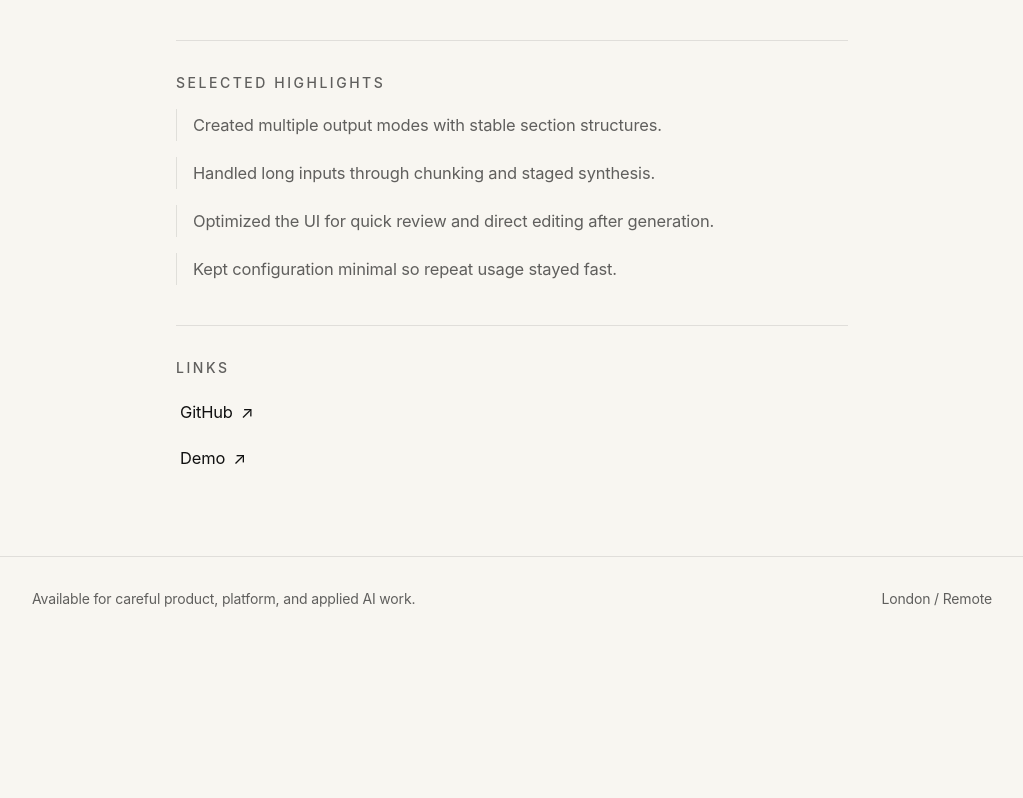
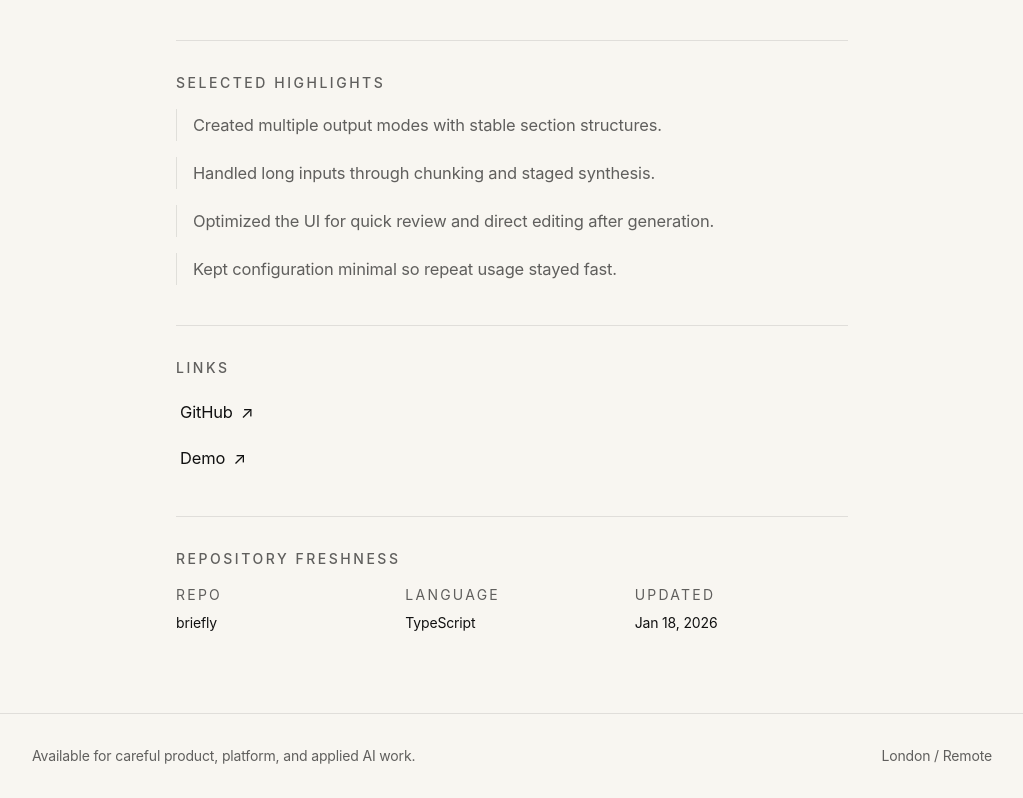
Before and after one commit to Peippo1/portfolio-site, a Next.js app: page /projects/briefly in a window 1280 px wide. Shown: the part 1278-2076 px from the top of the page, without its empty margins (128-1151 px from the left). Before the commit the page ends 1919 px from the top, so only its background shows below. Built offline with nearby package versions, Linux system fonts and the light colour scheme.

Commit message:
Add homepage + featured projects

```diff
--- a/src/app/projects/[slug]/page.tsx
+++ b/src/app/projects/[slug]/page.tsx
@@ -3,6 +3,10 @@ import Link from "next/link";
 import { notFound } from "next/navigation";
 import { Container } from "@/components/ui/container";
 import { getProjectBySlug, projects } from "@/data/projects";
+import {
+  formatRepositoryDate,
+  getProjectGitHubMetadata,
+} from "@/lib/github-metadata";
 
 type ProjectPageProps = {
   params: Promise<{ slug: string }>;
@@ -56,6 +60,7 @@ export default async function ProjectDetailPage({
 }: ProjectPageProps) {
   const { slug } = await params;
   const project = getProjectBySlug(slug);
+  const repositoryMetadata = getProjectGitHubMetadata(slug);
 
   if (!project) {
     notFound();
@@ -157,6 +162,43 @@ export default async function ProjectDetailPage({
                 ) : null}
               </div>
             </Section>
+
+            {repositoryMetadata ? (
+              <Section title="Repository freshness">
+                <dl className="grid gap-4 text-sm sm:grid-cols-3">
+                  {repositoryMetadata.repoName ? (
+                    <div>
+                      <dt className="tracking-[0.16em] text-[var(--color-muted)] uppercase">
+                        Repo
+                      </dt>
+                      <dd className="mt-2 text-[var(--color-text)]">
+                        {repositoryMetadata.repoName}
+                      </dd>
+                    </div>
+                  ) : null}
+                  {repositoryMetadata.primaryLanguage ? (
+                    <div>
+                      <dt className="tracking-[0.16em] text-[var(--color-muted)] uppercase">
+                        Language
+                      </dt>
+                      <dd className="mt-2 text-[var(--color-text)]">
+                        {repositoryMetadata.primaryLanguage}
+                      </dd>
+                    </div>
+                  ) : null}
+                  {repositoryMetadata.lastUpdated ? (
+                    <div>
+                      <dt className="tracking-[0.16em] text-[var(--color-muted)] uppercase">
+                        Updated
+                      </dt>
+                      <dd className="mt-2 text-[var(--color-text)]">
+                        {formatRepositoryDate(repositoryMetadata.lastUpdated)}
+                      </dd>
+                    </div>
+                  ) : null}
+                </dl>
+              </Section>
+            ) : null}
           </div>
         </article>
       </Container>
--- /dev/null
+++ b/src/lib/github-metadata.ts
@@ -0,0 +1,63 @@
+export type GitHubRepositoryMetadata = {
+  repoName?: string;
+  lastUpdated?: string;
+  primaryLanguage?: string;
+};
+
+export interface GitHubMetadataProvider {
+  getProjectMetadata(slug: string): GitHubRepositoryMetadata | null;
+}
+
+const localGitHubMetadata: Record<string, GitHubRepositoryMetadata> = {
+  "campaignforge-ai": {
+    repoName: "campaignforge-ai",
+    lastUpdated: "2026-04-01",
+    primaryLanguage: "TypeScript",
+  },
+  streamsense: {
+    repoName: "streamsense",
+    lastUpdated: "2026-03-14",
+    primaryLanguage: "TypeScript",
+  },
+  trendnest: {
+    repoName: "trendnest",
+    lastUpdated: "2026-02-20",
+    primaryLanguage: "Python",
+  },
+  "creative-automation-pipeline-poc": {
+    repoName: "creative-automation-pipeline-poc",
+    lastUpdated: "2025-12-05",
+    primaryLanguage: "TypeScript",
+  },
+  briefly: {
+    repoName: "briefly",
+    lastUpdated: "2026-01-18",
+    primaryLanguage: "TypeScript",
+  },
+  "smart-reply-service": {
+    repoName: "smart-reply-service",
+    lastUpdated: "2025-11-29",
+    primaryLanguage: "TypeScript",
+  },
+};
+
+class LocalGitHubMetadataProvider implements GitHubMetadataProvider {
+  getProjectMetadata(slug: string) {
+    return localGitHubMetadata[slug] ?? null;
+  }
+}
+
+const githubMetadataProvider: GitHubMetadataProvider =
+  new LocalGitHubMetadataProvider();
+
+export function getProjectGitHubMetadata(slug: string) {
+  return githubMetadataProvider.getProjectMetadata(slug);
+}
+
+export function formatRepositoryDate(value: string) {
+  return new Intl.DateTimeFormat("en-US", {
+    month: "short",
+    day: "numeric",
+    year: "numeric",
+  }).format(new Date(value));
+}
```
